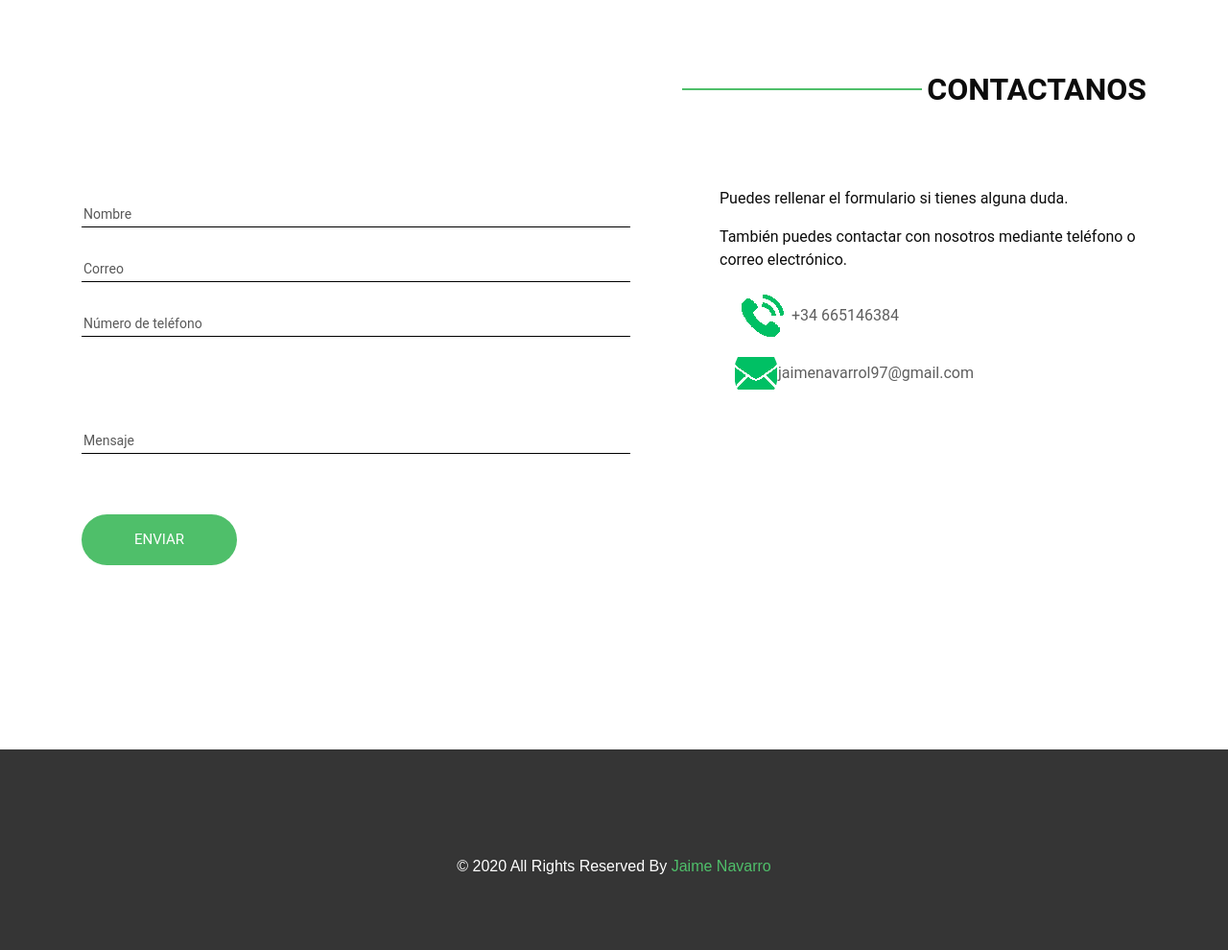
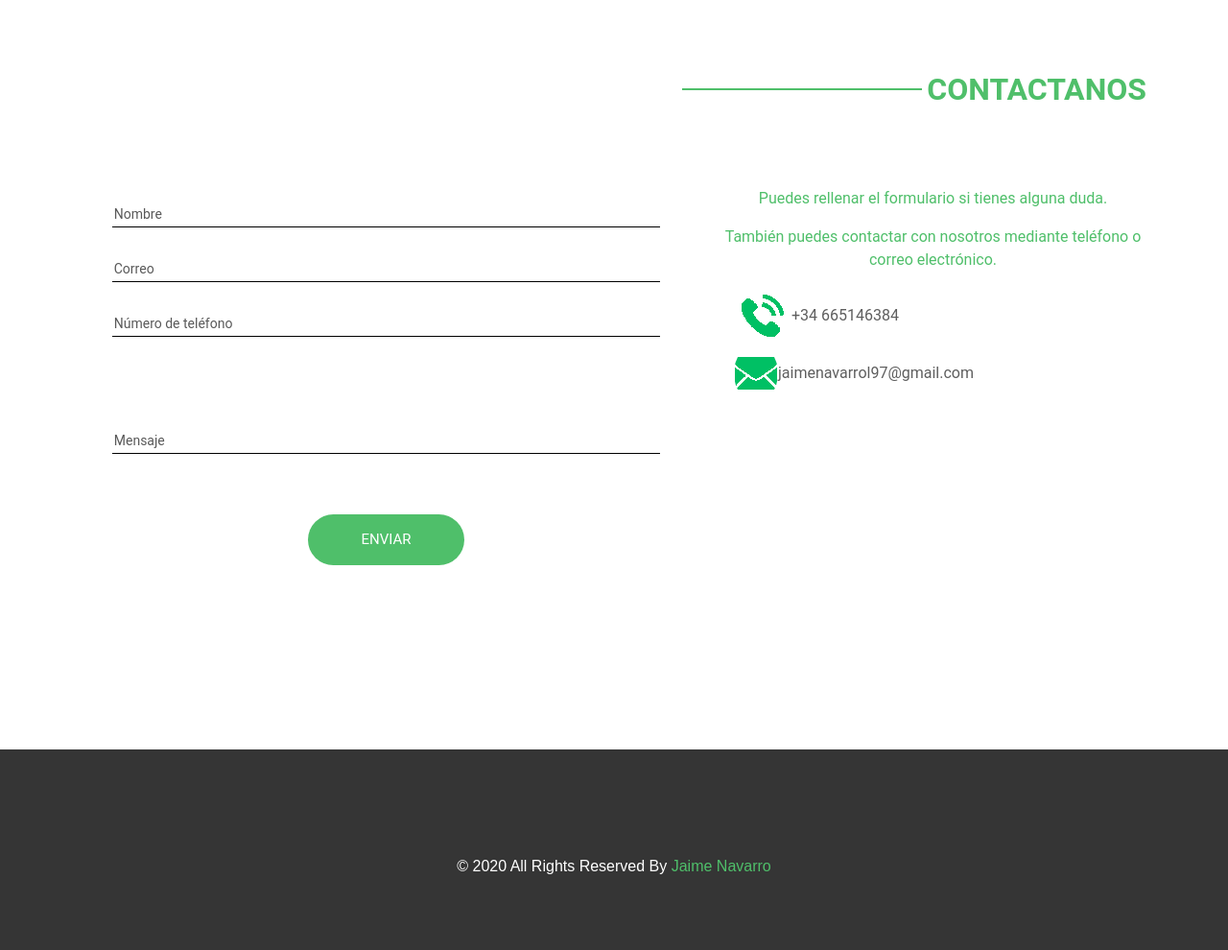
Before and after one commit to maxikiruki/RiegoAutomatico, a Symfony app: template templates/main/index.html.twig in a window 1280 px wide. Shown: the part 817-1807 px from the top of the page at 96% size. Run offline with Twig, Linux system fonts and the light colour scheme; the template is opened without the code that fills it, so the values that code supplies are empty; some libraries are stand-ins or nearby versions.

Commit message:
probar en raspberry

```diff
--- a/public/css/style.css
+++ b/public/css/style.css
@@ -1,7 +1,7 @@
 body {
     font-family: "Roboto", sans-serif;
-    color: #4FBF6A;
-    text-align: center;
+    color: #4FBF6A !important;
+    text-align: center !important;
     /* justify-content: center; */
 }
 
--- a/templates/base.html.twig
+++ b/templates/base.html.twig
@@ -5,14 +5,9 @@
         <meta name="viewport" content="width=device-width, initial-scale=1.0">
         <title>{% block title %}Welcome!{% endblock %}</title>
         {% block stylesheets %}
-
+            <link href="https://stackpath.bootstrapcdn.com/bootstrap/4.4.1/css/bootstrap.min.css" rel="stylesheet" integrity="sha384-Vkoo8x4CGsO3+Hhxv8T/Q5PaXtkKtu6ug5TOeNV6gBiFeWPGFN9MuhOf23Q9Ifjh" crossorigin="anonymous">
             <link rel="stylesheet" type="text/css" href="{{ asset('css/bootstrap.css') }}" />
             <link href="{{ asset('css/style.css') }}" rel="stylesheet" />
-
-
-
-            <link href="https://stackpath.bootstrapcdn.com/bootstrap/4.4.1/css/bootstrap.min.css" rel="stylesheet" integrity="sha384-Vkoo8x4CGsO3+Hhxv8T/Q5PaXtkKtu6ug5TOeNV6gBiFeWPGFN9MuhOf23Q9Ifjh" crossorigin="anonymous">
-            <script src="https://stackpath.bootstrapcdn.com/bootstrap/4.4.1/js/bootstrap.min.js" integrity="sha384-wfSDF2E50Y2D1uUdj0O3uMBJnjuUD4Ih7YwaYd1iqfktj0Uod8GCExl3Og8ifwB6" crossorigin="anonymous"></script>
 
         {% endblock %}
     </head>
@@ -23,7 +18,7 @@
 			<script src="https://cdn.jsdelivr.net/npm/popper.js@1.16.0/dist/umd/popper.min.js" integrity="sha384-Q6E9RHvbIyZFJoft+2mJbHaEWldlvI9IOYy5n3zV9zzTtmI3UksdQRVvoxMfooAo" crossorigin="anonymous"></script>
 			<script src="https://stackpath.bootstrapcdn.com/bootstrap/4.4.1/js/bootstrap.min.js" integrity="sha384-wfSDF2E50Y2D1uUdj0O3uMBJnjuUD4Ih7YwaYd1iqfktj0Uod8GCExl3Og8ifwB6" crossorigin="anonymous"></script>
 			<script src="https://cdn.jsdelivr.net/npm/bootstrap-select@1.13.9/dist/js/bootstrap-select.min.js"></script>
-            <script src="http://ajax.googleapis.com/ajax/libs/jquery/2.1.1/jquery.min.js"></script>
+            <script src="https://stackpath.bootstrapcdn.com/bootstrap/4.4.1/js/bootstrap.min.js" integrity="sha384-wfSDF2E50Y2D1uUdj0O3uMBJnjuUD4Ih7YwaYd1iqfktj0Uod8GCExl3Og8ifwB6" crossorigin="anonymous"></script>
         {% endblock %}
     </body>
 </html>
```
Also changed, not shown: templates/state/basestate.html.twig (+4 -3 lines).
